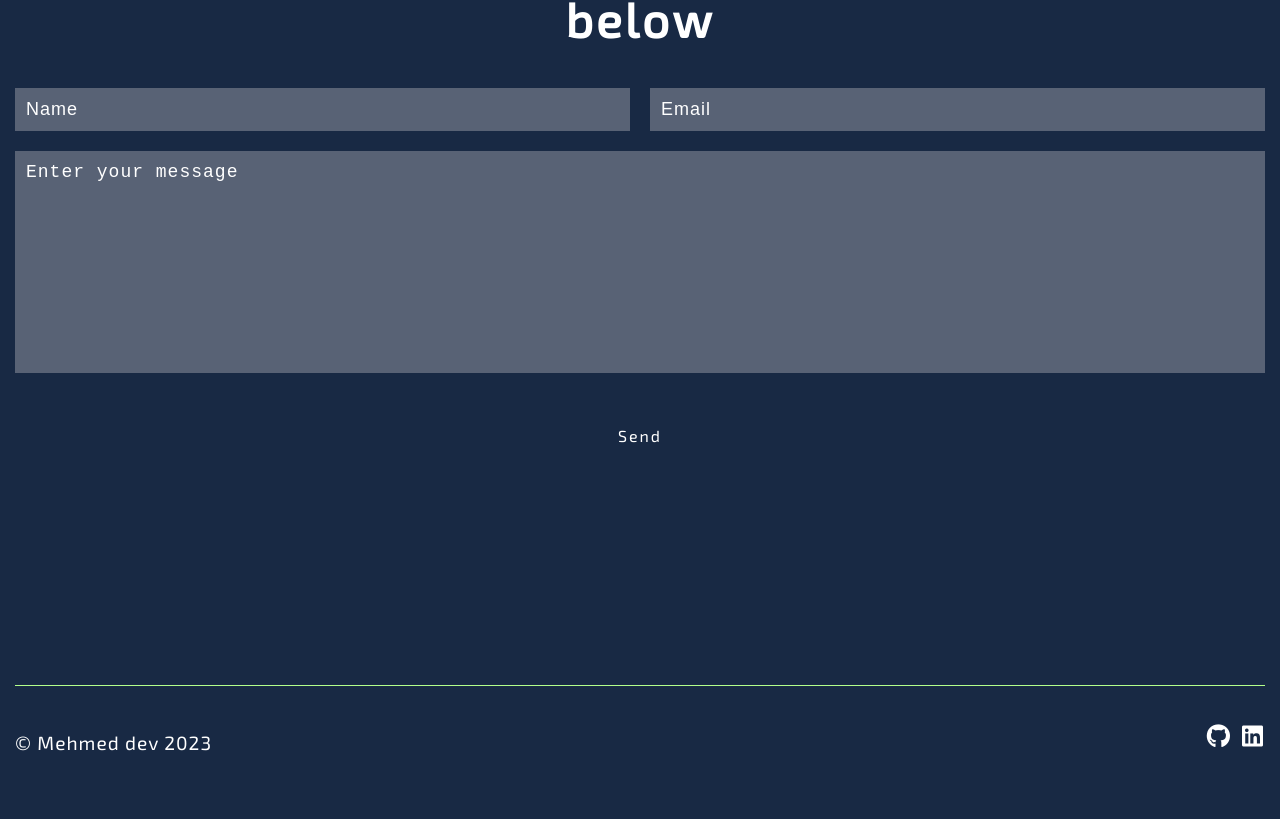
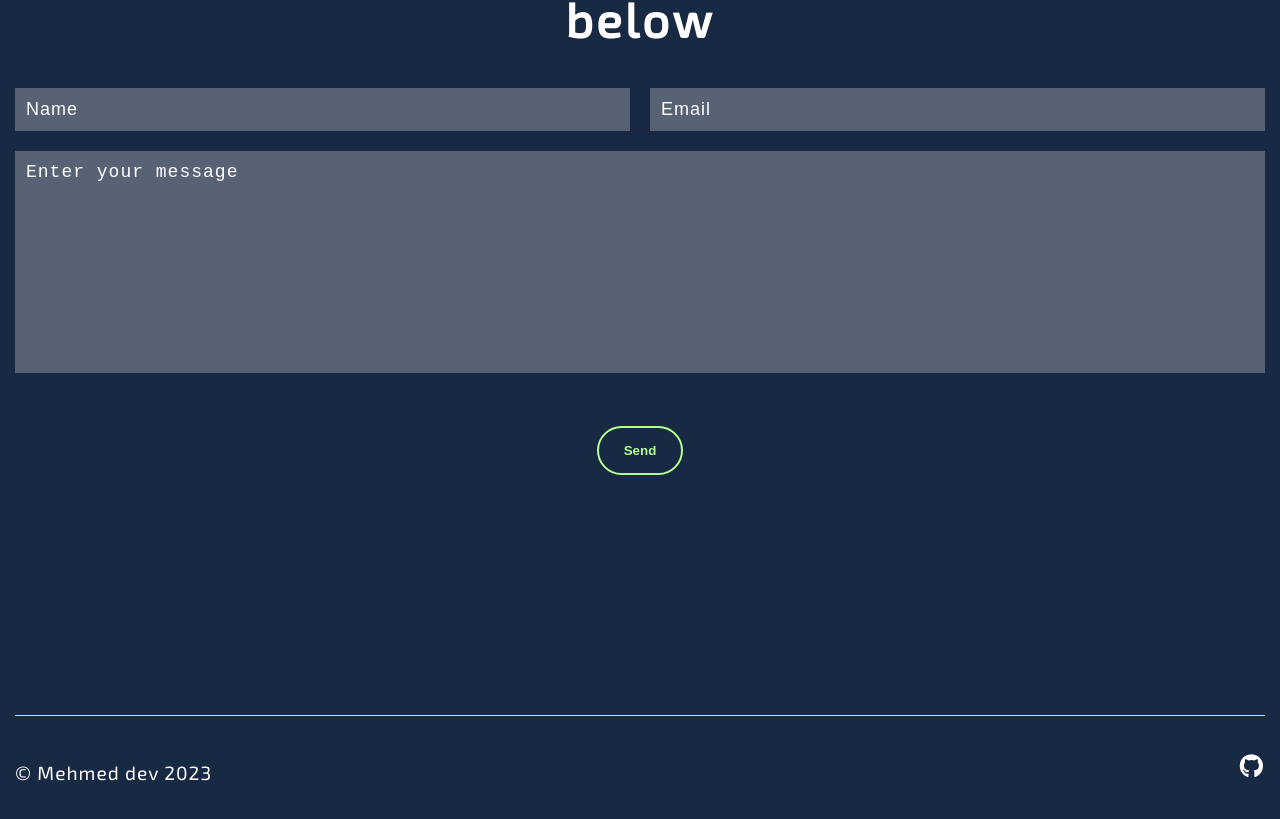
Before and after one commit to memo2k/portfolio, a React (Create React App) app: page / in a window 1280 px wide. Shown: the part 3406-4225 px from the top of the page. Built offline with nearby package versions, Linux system fonts and the light colour scheme.

Commit message:
added form function

```diff
--- a/src/components/Footer/Footer.jsx
+++ b/src/components/Footer/Footer.jsx
@@ -1,14 +1,29 @@
-import React from 'react';
+import React, { useRef } from 'react';
 import "./footer.scss";
-import { Link } from 'react-scroll';
+import { Link } from 'react-router-dom';
+import emailjs from '@emailjs/browser';
 
 const Footer = () => {
+    const form = useRef();
+
+    const sendEmail = (e) => {
+        e.preventDefault();
+
+        emailjs.sendForm('service_tccldcb', 'template_wkmfo22', form.current, 'Tf_taS-SPX-Y4yESa')
+            .then((result) => {
+                console.log(result.text);
+            }, (error) => {
+                console.log(error.text);
+            });
+
+        e.target.reset();
+    }
     return (
         <footer name='contact' className="footer">
             <div className="shell">
                 <div className="footer__inner">
                     <div className="footer__form">
-                    <div className="form">
+                        <form className="form" onSubmit={sendEmail} ref={form}>
                             <div className="form__subheading">
                                 <h2>Send me a message!</h2>
                             </div>
@@ -20,25 +35,25 @@ const Footer = () => {
                             <div className="form__body">
                                 <div className="form__row">
                                     <div className="form__field">
-                                    <input type="text" placeholder='Name' id="name" />
+                                        <input name="user_name" type="text" placeholder='Name' id="name" required />
                                     </div>
 
                                     <div className="form__field">
-                                    <input type="email" placeholder='Email' id='email' />
+                                        <input name="user_email" type="email" placeholder='Email' id='email' required />
                                     </div>
                                 </div>
 
                                 <div className="form__row">
                                     <div className="form__field">
-                                    <textarea name="" id="" cols="100" rows="10" placeholder='Enter your message'></textarea>
+                                        <textarea name="message" id="" cols="100" rows="10" placeholder='Enter your message' required ></textarea>
                                     </div>
                                 </div>
                             </div>
 
                             <div className="form__actions">
-                            <Link className="btn btn--red">Send</Link>
+                                <button className="btn btn--transparent">Send</button>
                             </div>
-                    </div>
+                        </form>
                     </div>
 
                     <div className="footer__nav">
@@ -49,8 +64,7 @@ const Footer = () => {
                         <div className="footer__socials">
                             <nav>
                                 <ul>
-                                <Link to="/"><i class="fa-brands fa-github fa-xl"></i></Link>
-                                <Link to="/"><i class="fa-brands fa-linkedin fa-xl"></i></Link>
+                                    <Link to="https://github.com/memo2k" target='_blank'><i class="fa-brands fa-github fa-xl"></i></Link>
                                 </ul>
                             </nav>
                         </div>
```
Lines whose indentation alone changed are shown as unchanged.
